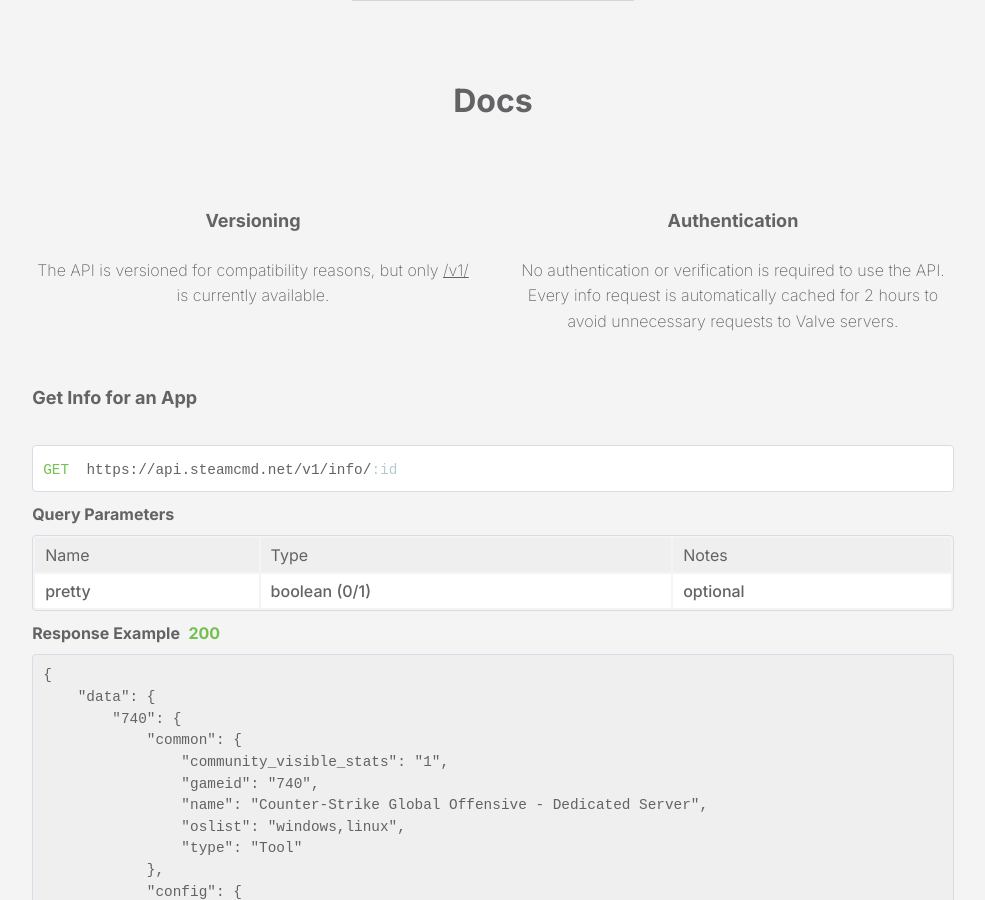
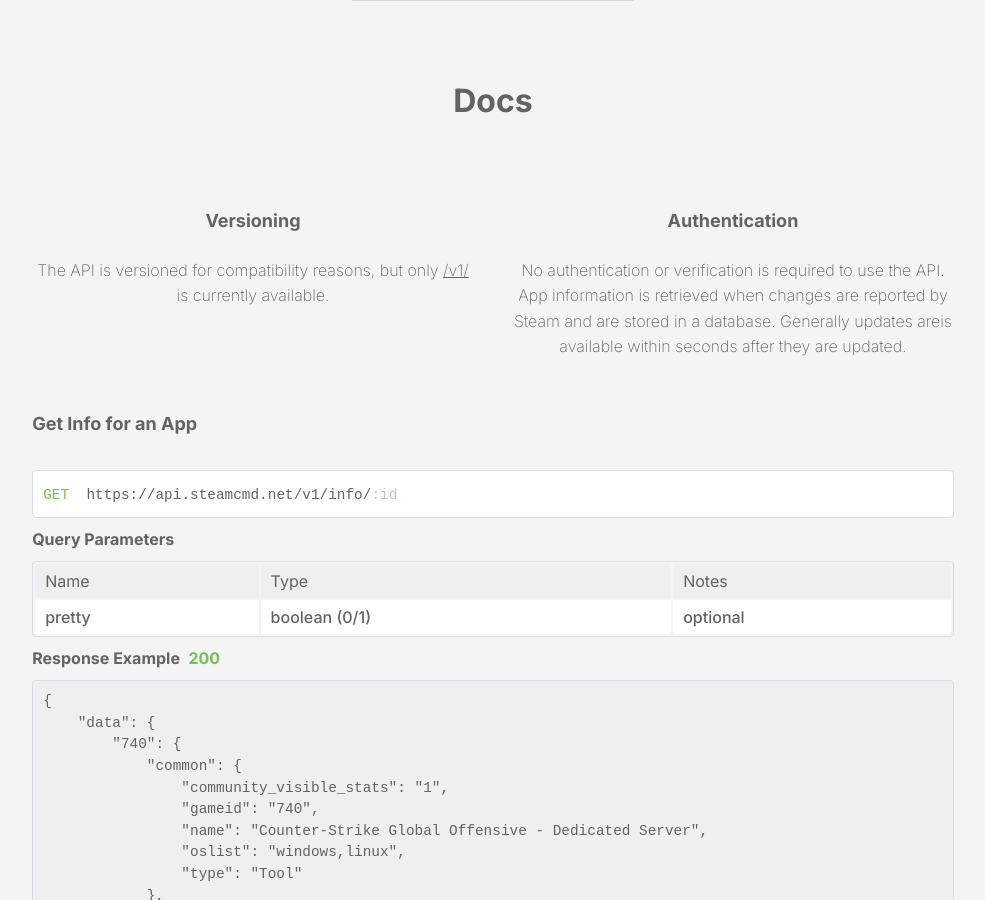
Before and after one commit to steamcmd/website, a Jekyll site: the page built from index.html, in a window 1280 px wide and 900 px high, scrolled down 1122 px. Shown: the whole window, without its empty margins (147-1132 px from the left). Built offline with Jekyll 4.4.1, drawn with Linux system fonts in a browser that asks for light colours.

Commit message:
Update obsolete caching info

```diff
--- a/_includes/docs.html
+++ b/_includes/docs.html
@@ -17,9 +17,9 @@
       <div class="img img-lightweight center"></div>
       <h4>Authentication</h4>
       <p>
-        No authentication or verification is required to use the API. Every info
-        request is automatically cached for 2 hours to avoid unnecessary
-        requests to Valve servers.
+        No authentication or verification is required to use the API. App information
+        is retrieved when changes are reported by Steam and are stored in a database.
+        Generally updates areis available within seconds after they are updated.
       </p>
     </div>
   </div>
```
